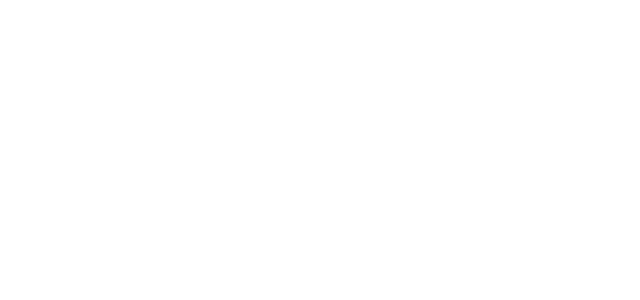
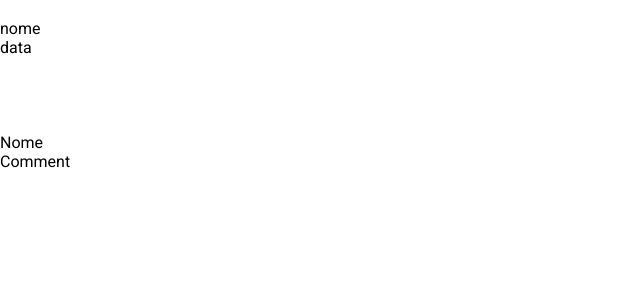
Before and after one commit to Igor-Felipy/Tcc-front, a React (Create React App) app in the folder just-feelings/: page /post in a window 1280 px wide. Shown: the top 300 px of the page, without its empty margins (0-640 px from the left). Built offline with nearby package versions, Linux system fonts and the light colour scheme.

Commit message:
criando a estrutura da pagina de post

```diff
--- a/just-feelings/src/pages/PostDetails.js
+++ b/just-feelings/src/pages/PostDetails.js
@@ -0,0 +1,44 @@
+export default function Post(){
+    return (
+        <div>
+            <div className="post">
+                <div className="post-content">
+                    <div className="userData">
+                        <img />
+                        <div className="userDataContent">
+                            <a>nome</a>
+                            <p>data</p>
+                        </div>
+                    </div>
+                    <div className="image">
+                        <img/>
+                    </div>
+                    <div className="buttons">
+                        <div className="leftButtons">
+                            <button><img /></button>
+                            <button><img /></button>
+                        </div>
+                        <div className="rightButtons">
+                            <button><img /></button>
+                        </div>
+                    </div>
+                </div>
+                <div className="analitics">
+                    <p></p>
+                    <p></p>
+                    <p></p>
+                    <p></p>
+                </div>
+            </div>
+            <div className="comments">
+                <div className="comment">
+                    <img />
+                    <div className="CommentContent">
+                        <a>Nome</a>
+                        <p>Comment</p>
+                    </div>
+                </div>
+            </div>
+        </div>
+    )
+}
--- a/just-feelings/src/routes.js
+++ b/just-feelings/src/routes.js
@@ -7,6 +7,7 @@
 import Users from './pages/Users';
 import Register from './pages/Register';
 import Feed from "./pages/Feed";
+import Post from "./pages/PostDetails";
 
 
 import Loading_logo from './pages/imgs/jf_logo.gif';
@@ -21,7 +22,7 @@
                 justifyContent:"center",
                 alignItems:"center"
             }}>
-                <img src={Loading_logo} />
+                <img alt="" src={Loading_logo} />
             </h1>
         )
     }
@@ -39,7 +40,8 @@
             <CustomRoute exact path="/login" component={Login}/>
             <CustomRoute exact path="/register" component={Register}/>
             <CustomRoute isPrivate exact path="/users" component={Users}/>
-            <CustomRoute exact path="/" component={Feed}/>
+            <CustomRoute exact path="/post" component={Post}/>
+            <CustomRoute isPrivate exact path="/" component={Feed}/>
         </Switch>
     );
 }
```
